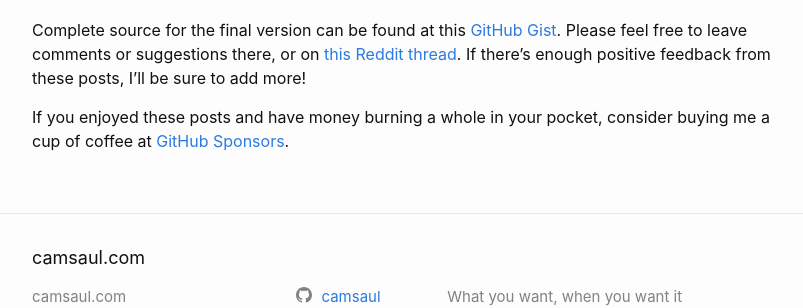
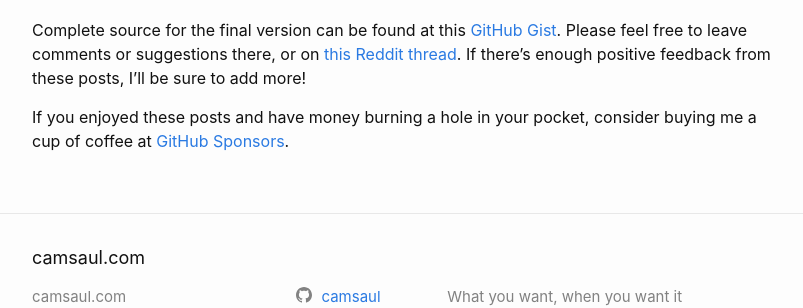
Before and after one commit to camsaul/camsaul.com, a Jekyll site: the page built from _posts/2020-06-09-emacs-lisp-intro-markdown-live-previews-part-3.markdown, in a window 1280 px wide and 900 px high, scrolled down 7694 px. Shown: the part 509-817 px from the top of the window, without its empty margins (238-1041 px from the left). Built offline with Jekyll 4.4.1, drawn with Linux system fonts in a browser that asks for light colours; a script that is not in the unit is left out.

```diff
--- a/_posts/2020-04-22-im-giving-a-talk-about-methodical-at-clojure-north.markdown
+++ b/_posts/2020-04-22-im-giving-a-talk-about-methodical-at-clojure-north.markdown
@@ -2,7 +2,7 @@
 layout: post
 title:  "I will be giving a talk about Methodical at Clojure/north this year"
 date:   2020-04-22 20:26:00
-categories: announcement
+categories: methodical
 ---
 
 If I was better at updating my blog I would have posted this months ago. But better late than never!
--- a/_posts/2020-04-22-methodical-now-supports-partial-default-methods.markdown
+++ b/_posts/2020-04-22-methodical-now-supports-partial-default-methods.markdown
@@ -2,7 +2,7 @@
 layout: post
 title:  "Methodical now supports partial default methods"
 date:   2020-04-22 20:36:00
-categories: announcement
+categories: methodical
 ---
 
 [Methodical](https://github.com/camsaul/methodical), my Clojure library that ports the "generic function" part of the
--- a/_posts/2020-06-09-emacs-lisp-intro-markdown-live-previews-part-3.markdown
+++ b/_posts/2020-06-09-emacs-lisp-intro-markdown-live-previews-part-3.markdown
@@ -413,6 +413,6 @@ feel free to leave comments or suggestions there, or on [this Reddit
 thread](https://www.reddit.com/r/emacs/comments/h08cq8/intro_to_emacs_lisp_adding_live_previews_when/).
 If there's enough positive feedback from these posts, I'll be sure to add more!
 
-If you enjoyed these posts and have money burning a whole in your pocket,
+If you enjoyed these posts and have money burning a hole in your pocket,
 consider buying me a cup of coffee at [GitHub
 Sponsors](https://github.com/sponsors/camsaul).
```
Also changed, not shown: _posts/2020-08-19-my-clojure-north-2020-talk-about-methodical-is-up.markdown (added, +19 -0 lines).
